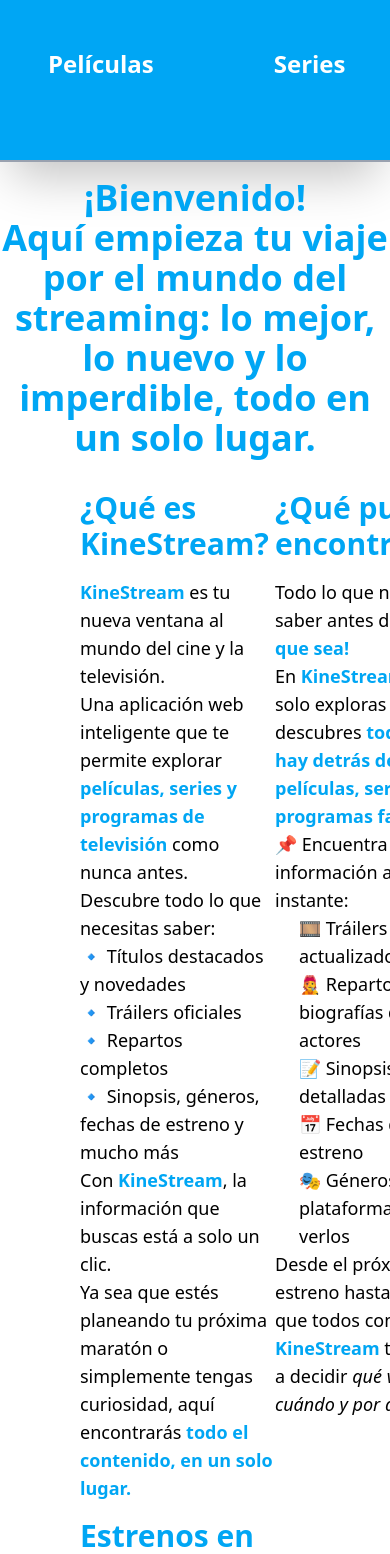
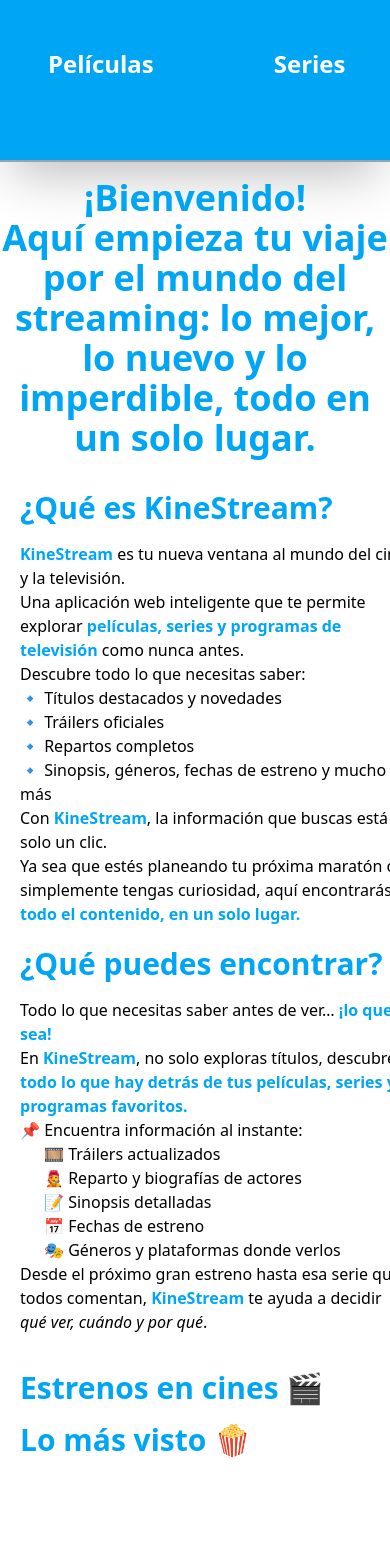
Before and after one commit to isaacgh64/kinestream, a React (Vite) app: page / in a window 390 px wide. Shown: the top 1554 px of the page. After the commit the page ends 1460 px from the top, so only its background shows below. Built offline with nearby package versions, Linux system fonts and the light colour scheme.

Commit message:
[0.0.2-alpha] - 2025-05-02
###Added
-Responsive page

-Coded by: Isaac Gallardo

```diff
--- /dev/null
+++ b/src/components/Films/FilmsPage.tsx
@@ -0,0 +1,7 @@
+export default function FilmsPage() {
+    return (
+        <>
+        <div>Página de películas</div>
+        </>
+    )
+}
--- a/src/components/Home/HomePage.tsx
+++ b/src/components/Home/HomePage.tsx
@@ -8,7 +8,7 @@
             <br/>
             Aquí empieza tu viaje por el mundo del streaming: lo mejor, lo nuevo y lo imperdible, todo en un solo lugar.
         </p>
-        <section className="ms-20 me-20 w-full grid grid-cols-2">
+        <section className="w-full grid grid-cols-1 lg:grid-cols-2 lg:ms-10 lg:me-10 ms-5 me-5 ">
            <SectionInfo
             title={"¿Qué es KineStream?"}
             pos={1}
@@ -18,10 +18,10 @@
             pos={2}
            />
         </section>
-        <section className="mt-4 ms-20 me-20">
+        <section className="mt-4 lg:ms-10 lg:me-10 me-5 ms-5">
           <h3 className="text-3xl text-sky-500 font-bold">Estrenos en cines 🎬</h3>
         </section>
-        <section className="mt-4 ms-20 me-20">
+        <section className="mt-4 lg:ms-10 lg:me-10 me-5 ms-5">
           <h3 className="text-3xl text-sky-500 font-bold">Lo más visto 🍿</h3>
         </section>
     </main>
--- a/src/components/Home/SectionInfo.tsx
+++ b/src/components/Home/SectionInfo.tsx
@@ -6,24 +6,24 @@
 
 export default function SectionInfo({title,pos} : SectionInfoProps) {
     return (
-        <section>
+        <section className="mb-5 lg:mb-0">
             <h2 className="text-3xl text-sky-500 font-bold mb-4">
                 {title}
             </h2>
             <div>
                 {(pos==1)?<>
-                    <p className="text-lg">
+                    <p className="">
                         <strong className="text-sky-500">KineStream</strong> es tu nueva ventana al mundo del cine y la televisión.<br/>
                         Una aplicación web inteligente que te permite explorar <strong className="text-sky-500">películas, series y programas de televisión</strong> como nunca antes.
                     </p>
-                    <p className="text-lg">Descubre todo lo que necesitas saber:</p>
-                    <ul className="text-lg">
+                    <p className="">Descubre todo lo que necesitas saber:</p>
+                    <ul className="">
                         <li>🔹 Títulos destacados y novedades</li>
                         <li>🔹 Tráilers oficiales</li>
                         <li>🔹 Repartos completos</li>
                         <li>🔹 Sinopsis, géneros, fechas de estreno y mucho más</li>
                     </ul>
-                    <p className="text-lg">
+                    <p className="">
                         Con <strong className="text-sky-500">KineStream</strong>, la información que buscas está a solo un clic.<br/>
                         Ya sea que estés planeando tu próxima maratón o simplemente tengas curiosidad, aquí encontrarás <strong className="text-sky-500">todo el contenido, en un solo lugar.</strong>
                     </p>
@@ -31,19 +31,19 @@
                 </>
                 :
                 <>
-                    <p className="text-lg">
+                    <p className="">
                         Todo lo que necesitas saber antes de ver… <strong className="text-sky-500">¡lo que sea!</strong><br/>
                         En <strong className="text-sky-500">KineStream</strong>, no solo exploras títulos, descubres <strong className="text-sky-500">todo lo que hay detrás de tus películas, series y programas favoritos.</strong>
                     </p>
-                    <p className="text-lg">📌 Encuentra información al instante:</p>
-                    <ul className="ms-6 text-lg">
+                    <p className="">📌 Encuentra información al instante:</p>
+                    <ul className="ms-6">
                         <li>🎞️ Tráilers actualizados</li>
                         <li>🧑‍🎤 Reparto y biografías de actores</li>
                         <li>📝 Sinopsis detalladas</li>
                         <li>📅 Fechas de estreno</li>
                         <li>🎭 Géneros y plataformas donde verlos</li>
                     </ul>
-                    <p className="text-lg">
+                    <p className="">
                         Desde el próximo gran estreno hasta esa serie que todos comentan, <strong className="text-sky-500">KineStream</strong> te ayuda a decidir <em>qué ver, cuándo y por qué</em>.
                     </p>
                 </>
--- a/src/components/LogIn/LoginPage.tsx
+++ b/src/components/LogIn/LoginPage.tsx
@@ -16,9 +16,9 @@
     //Content logIn page
     return (
         <>
-            <section className="grid h-250  content-center ms-200 me-200 ">
-                <div className="border-2 border-sky-500 p-8 rounded-[2vw]">
-                    <form className="space-y-5">
+            <section className={`flex content-center justify-center ${(isRegister)?"mt-25":"mt-50"} lg:ms-0 lg:me-0 ms-5 me-5`}>
+                <div className="border-2 border-sky-500 p-8 rounded-[2vw] w-[800px]">
+                    <form className="space-y-2">
                     <ChangeView
                         isRegister = {isRegister}
                         changeView = {changeView}
--- a/src/components/LogIn/RegisterView.tsx
+++ b/src/components/LogIn/RegisterView.tsx
@@ -35,8 +35,8 @@
       <>
         {/*Input name*/}
         <div className="flex flex-col gap-2">
-          <label htmlFor="names" className="text-xl cursor-pointer">Nombre:</label>
-          <input type="names" id="text" placeholder="Añada su nombre" className="bg-slate-100 p-2 rounded-lg" name="names"/>
+          <label htmlFor="named" className="text-xl cursor-pointer">Nombre:</label>
+          <input type="name" id="named" placeholder="Añada su nombre" className="bg-slate-100 p-2 rounded-lg" name="named"/>
         </div>
         {/*Input mail*/}
         <div className="flex flex-col gap-2">
--- /dev/null
+++ b/src/components/TV/TVPage.tsx
@@ -0,0 +1,7 @@
+export default function TVPage() {
+    return (
+        <>
+        <div>Página de TV</div>
+        </>
+    )
+}
```
Also changed, not shown: 1 other file (tests, documents, lock files or other folders).
